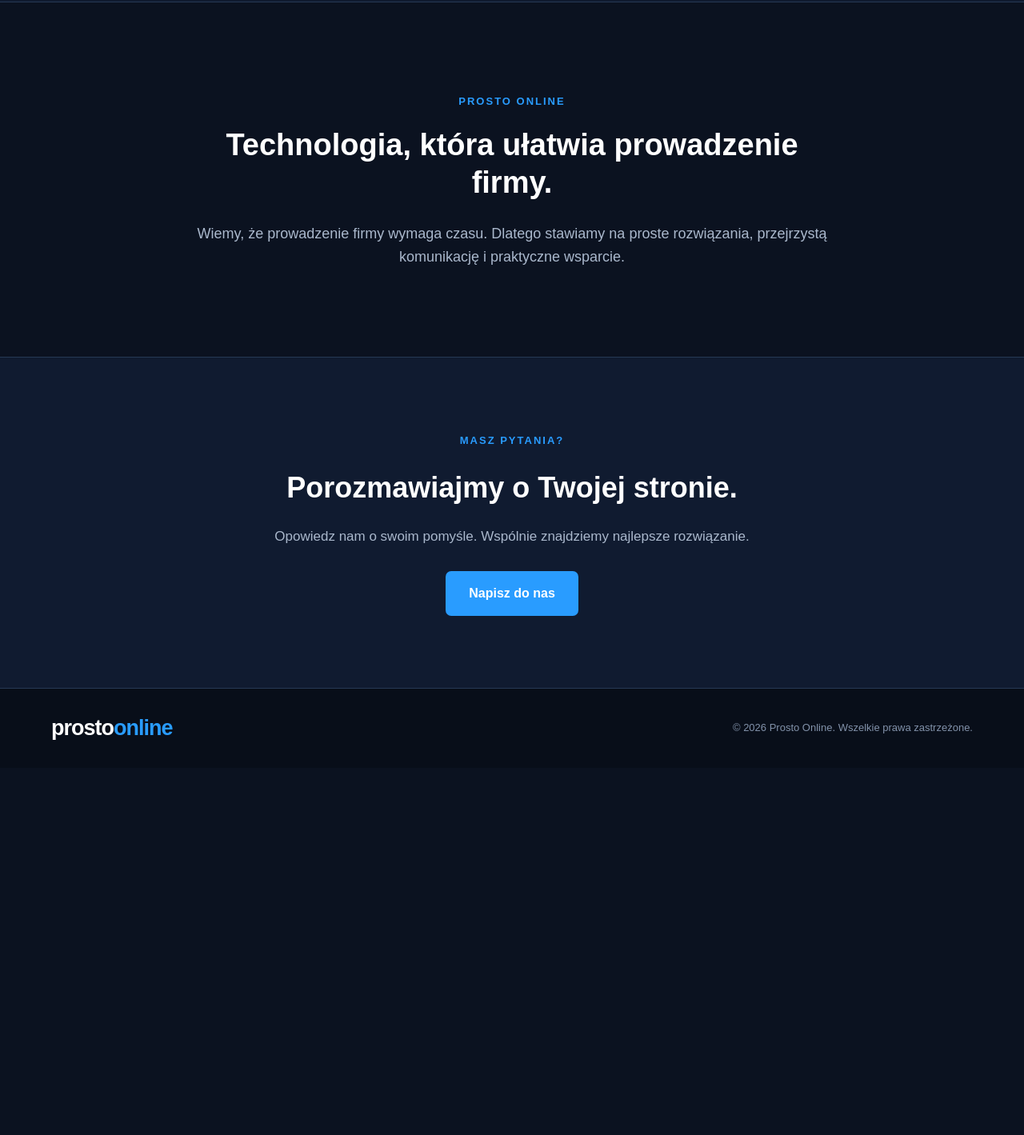
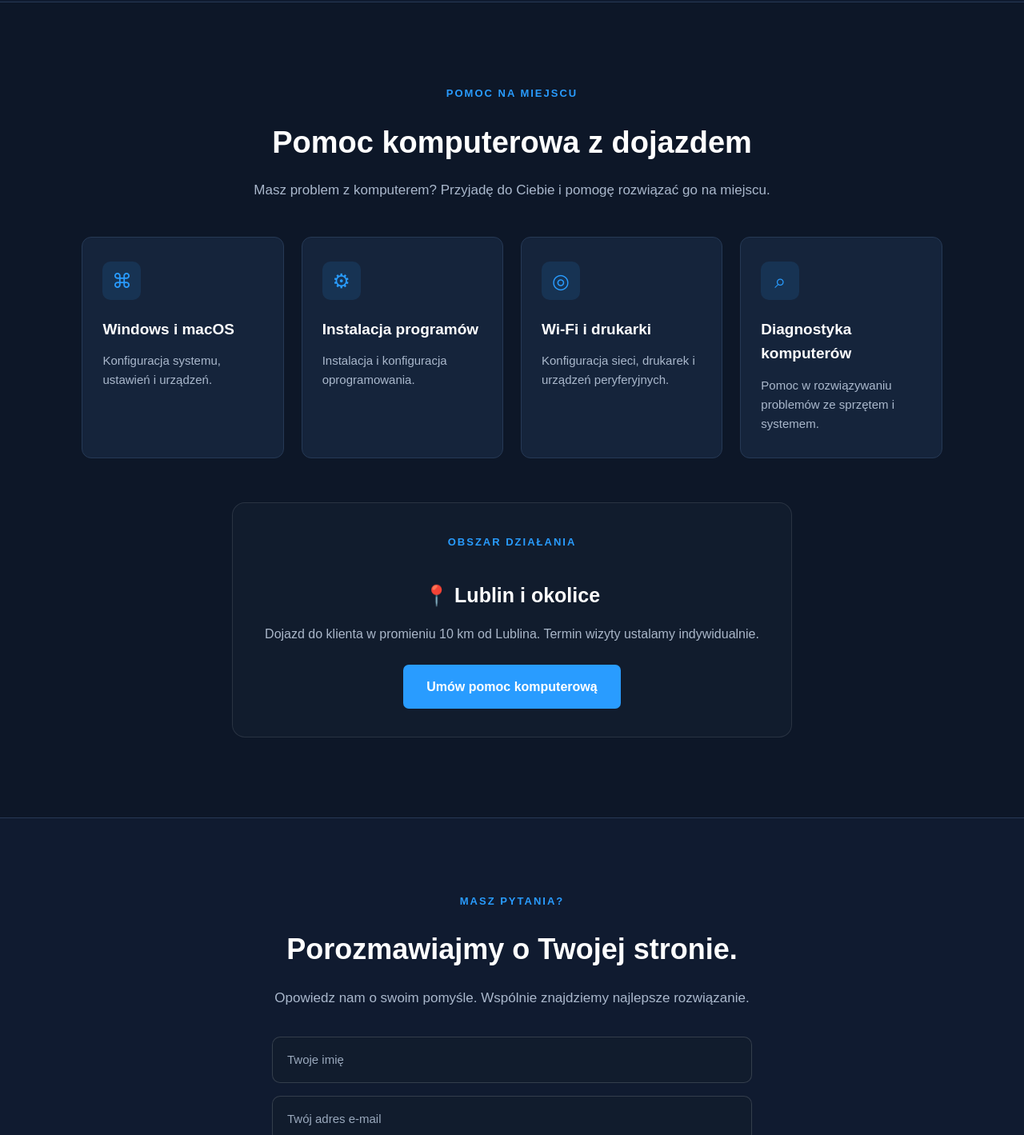
Before and after one commit to patrykobieglo-lgtm/prosto-online, a plain HTML site: page index.html in a window 1280 px wide. Shown: the part 1381-2800 px from the top of the page at 80% size. Before the commit the page ends 2341 px from the top, so only its background shows below. Drawn offline with Linux system fonts and the light colour scheme.

Commit message:
Dodanie lokalnej pomocy komputerowej

```diff
--- a/index.html
+++ b/index.html
@@ -80,6 +80,7 @@
 
             <ul class="nav-links">
     <li><a href="#oferta">Oferta</a></li>
+    <li><a href="#pomoc-lokalna">Pomoc lokalna</a></li>
     <li><a href="#onas">O nas</a></li>
     <li><a href="#kontakt">Kontakt</a></li>
 </ul>
@@ -160,18 +161,63 @@
             </div>
         </section>
 
-        <!-- O NAS -->
-        <section class="about" id="onas">
-            <div class="about-content">
-                <span class="eyebrow">PROSTO ONLINE</span>
-                <h2>Technologia, która ułatwia prowadzenie firmy.</h2>
+
+        </section>
+
+        <!-- POMOC KOMPUTEROWA Z DOJAZDEM -->
+        <section class="local-services" id="pomoc-lokalna">
+            <div class="section-heading">
+                <span class="eyebrow">POMOC NA MIEJSCU</span>
+                <h2>Pomoc komputerowa z dojazdem</h2>
                 <p>
-                    Wiemy, że prowadzenie firmy wymaga czasu.
-                    Dlatego stawiamy na proste rozwiązania,
-                    przejrzystą komunikację i praktyczne wsparcie.
+                    Masz problem z komputerem? Przyjadę do Ciebie
+                    i pomogę rozwiązać go na miejscu.
                 </p>
             </div>
+
+            <div class="services-grid">
+
+                <article class="service-card">
+                    <div class="service-icon">⌘</div>
+                    <h3>Windows i macOS</h3>
+                    <p>Konfiguracja systemu, ustawień i urządzeń.</p>
+                </article>
+
+                <article class="service-card">
+                    <div class="service-icon">⚙</div>
+                    <h3>Instalacja programów</h3>
+                    <p>Instalacja i konfiguracja oprogramowania.</p>
+                </article>
+
+                <article class="service-card">
+                    <div class="service-icon">◎</div>
+                    <h3>Wi-Fi i drukarki</h3>
+                    <p>Konfiguracja sieci, drukarek i urządzeń peryferyjnych.</p>
+                </article>
+
+                <article class="service-card">
+                    <div class="service-icon">⌕</div>
+                    <h3>Diagnostyka komputerów</h3>
+                    <p>Pomoc w rozwiązywaniu problemów ze sprzętem i systemem.</p>
+                </article>
+
+            </div>
+
+            <div class="local-location">
+                <span class="eyebrow">OBSZAR DZIAŁANIA</span>
+                <h3>📍 Lublin i okolice</h3>
+                <p>
+                    Dojazd do klienta w promieniu 10 km od Lublina.
+                    Termin wizyty ustalamy indywidualnie.
+                </p>
+                <a href="#kontakt" class="primary-button">
+                    Umów pomoc komputerową
+                </a>
+            </div>
         </section>
+
+        <!-- O NAS -->
+
 
         <!-- KONTAKT -->
        <section class="contact" id="kontakt">
@@ -180,9 +226,20 @@
     <p>Opowiedz nam o swoim pomyśle. Wspólnie znajdziemy
        najlepsze rozwiązanie.</p>
 
-            <a href="mailto:kontakt@prosto-online.pl" class="primary-button">
-                Napisz do nas
-            </a>
+    <form action="https://formsubmit.co/kontakt@prosto-online.pl" method="POST">
+        <input type="text" name="name" placeholder="Twoje imię" required>
+
+        <input type="email" name="email" placeholder="Twój adres e-mail" required>
+
+        <input type="text" name="subject" placeholder="Temat wiadomości" required>
+
+        <textarea name="message" placeholder="Napisz, w czym możemy Ci pomóc..." required></textarea>
+
+        <input type="hidden" name="_subject" value="Nowa wiadomość ze strony Prosto Online">
+        <input type="hidden" name="_captcha" value="true">
+
+        <button type="submit" class="primary-button">Wyślij wiadomość</button>
+    </form>
 </section>
 
     </main>
--- a/style.css
+++ b/style.css
@@ -458,3 +458,104 @@ a {
         text-align: center;
     }
 }
+
+/* FORMULARZ KONTAKTOWY */
+.contact form {
+    max-width: 600px;
+    margin: 35px auto 0;
+    display: flex;
+    flex-direction: column;
+    gap: 16px;
+}
+
+.contact form input,
+.contact form textarea {
+    width: 100%;
+    padding: 16px 18px;
+    border: 1px solid rgba(255, 255, 255, 0.15);
+    border-radius: 10px;
+    background: #111c2d;
+    color: #ffffff;
+    font: inherit;
+    font-size: 15px;
+    outline: none;
+    transition: border-color 0.2s ease;
+}
+
+.contact form input:focus,
+.contact form textarea:focus {
+    border-color: #299cff;
+}
+
+.contact form input::placeholder,
+.contact form textarea::placeholder {
+    color: #9aa9bd;
+}
+
+.contact form textarea {
+    min-height: 150px;
+    resize: vertical;
+}
+
+.contact form button {
+    align-self: center;
+    cursor: pointer;
+    font: inherit;
+    border: none;
+}
+
+@media (max-width: 600px) {
+    .contact form {
+        width: 100%;
+    }
+
+    .contact form button {
+        width: 100%;
+    }
+}
+
+/* LOKALNA POMOC KOMPUTEROWA */
+.local-services {
+    padding: 100px 8%;
+    background: #0d1728;
+}
+
+.local-services .section-heading {
+    margin-bottom: 45px;
+}
+
+.local-location {
+    max-width: 700px;
+    margin: 55px auto 0;
+    padding: 35px;
+    text-align: center;
+    background: #111c2d;
+    border: 1px solid rgba(255, 255, 255, 0.1);
+    border-radius: 16px;
+}
+
+.local-location h3 {
+    margin: 15px 0;
+    font-size: 25px;
+    color: #ffffff;
+}
+
+.local-location p {
+    color: #aab7c9;
+    line-height: 1.7;
+    margin-bottom: 25px;
+}
+
+.local-location .primary-button {
+    display: inline-block;
+}
+
+@media (max-width: 600px) {
+    .local-services {
+        padding: 70px 6%;
+    }
+
+    .local-location {
+        padding: 25px 18px;
+    }
+}
```
Lines whose indentation alone changed are shown as unchanged.
